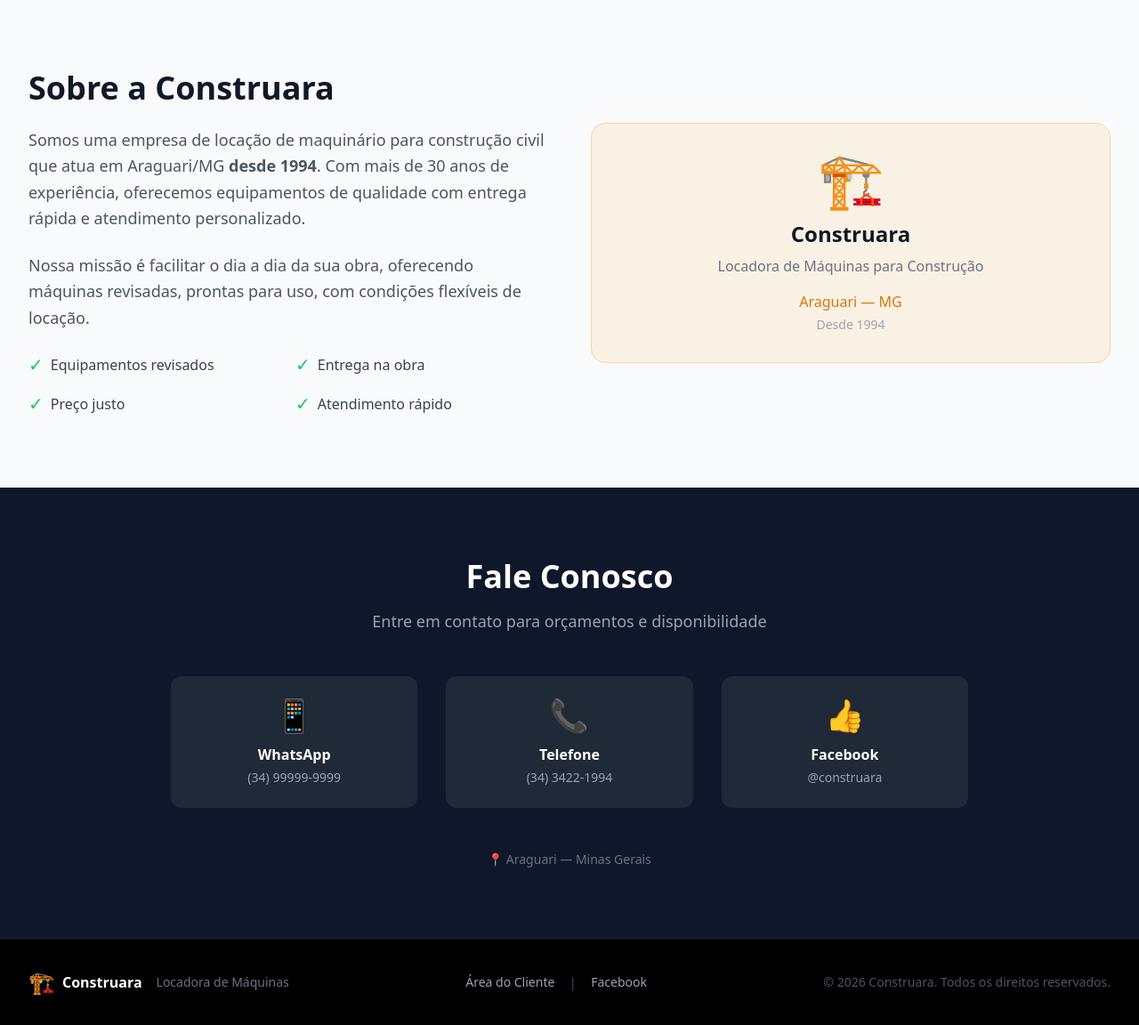
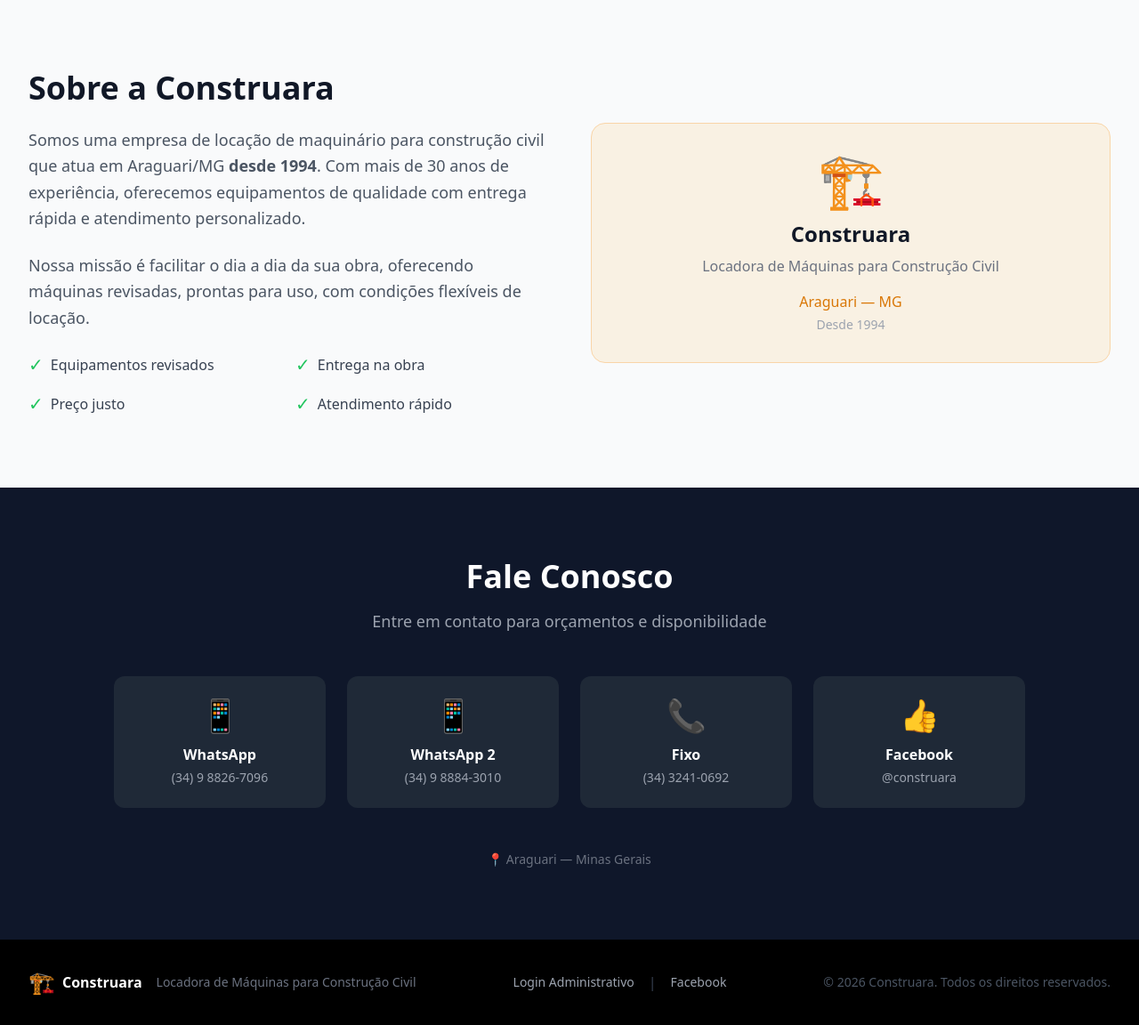
Before and after one commit to leopesi/locamaq, a Django app: page / in a window 1280 px wide. Shown: the part 2261-3413 px from the top of the page at 89% size. Run offline with Django 5.2, Linux system fonts and the light colour scheme; some libraries are stand-ins or nearby versions.

Commit message:
fix: landing page — dados reais Construara
- 'Área do Cliente' → 'Login Administrativo'
- Imagem de capa real do Facebook da empresa
- WhatsApp: (34) 9 8826-7096 e (34) 9 8884-3010
- Fixo: (34) 3241-0692
- Nome completo: Construara Locadora de Máquinas para Construção Civil

```diff
--- a/templates/landing.html
+++ b/templates/landing.html
@@ -3,7 +3,7 @@
 <head>
     <meta charset="UTF-8">
     <meta name="viewport" content="width=device-width, initial-scale=1.0">
-    <title>Construara — Locadora de Máquinas para Construção | Araguari MG</title>
+    <title>Construara — Locadora de Máquinas para Construção Civil | Araguari MG</title>
     <meta name="description" content="Construara - Locação de máquinas e equipamentos para construção civil em Araguari/MG. Desde 1994 oferecendo betoneiras, andaimes, compactadores e mais.">
     <script src="https://cdn.tailwindcss.com"></script>
     <script>
@@ -21,8 +21,8 @@
     <style>
         html { scroll-behavior: smooth; }
         .hero-bg {
-            background: linear-gradient(135deg, rgba(15,23,42,0.9) 0%, rgba(30,41,59,0.85) 100%),
-                        url('https://images.unsplash.com/photo-1504307651254-35680f356dfd?w=1920&q=80') center/cover;
+            background: linear-gradient(135deg, rgba(15,23,42,0.85) 0%, rgba(30,41,59,0.8) 100%),
+                        url('https://scontent.fudi5-1.fna.fbcdn.net/v/t39.30808-6/474068510_984618893719884_6893878752409704133_n.jpg?stp=dst-jpg_tt6&cstp=mx850x315&ctp=s850x315&_nc_cat=106&ccb=1-7&_nc_sid=cc71e4&_nc_ohc=nmB8LPDZl1UQ7kNvwHPC83-&_nc_oc=AdowtOyVgdpx4SVtIqS9wt5_c1iMBJ0dFDY0yWAX-GpuJREzFmrQI00Fl1IwlU1wNOI&_nc_zt=23&_nc_ht=scontent.fudi5-1.fna&_nc_gid=RmykuU0xVjzxPsMCqV31-A&_nc_ss=7b289&oh=00_AQHY92rXwdfcIz3oXfVGwiAzp_rRb4GNSAoX2neRFkAdqA&oe=6A79105C') center/cover;
         }
         .fade-in { animation: fadeIn 0.8s ease-out; }
         @keyframes fadeIn { from { opacity: 0; transform: translateY(20px); } to { opacity: 1; transform: translateY(0); } }
@@ -38,7 +38,7 @@
                     <span class="text-3xl">🏗️</span>
                     <div>
                         <h1 class="text-white font-bold text-lg leading-tight">Construara</h1>
-                        <p class="text-gray-400 text-xs">Locadora de Máquinas</p>
+                        <p class="text-gray-400 text-xs">Locadora de Máquinas para Construção Civil</p>
                     </div>
                 </div>
 
@@ -50,7 +50,7 @@
                     <a href="#sobre" class="text-gray-300 hover:text-white transition text-sm">Sobre</a>
                     <a href="#contato" class="text-gray-300 hover:text-white transition text-sm">Contato</a>
                     <a href="/accounts/login/" class="bg-brand-500 text-white px-5 py-2 rounded-lg hover:bg-brand-600 transition font-medium text-sm">
-                        Área do Cliente
+                        Login Administrativo
                     </a>
                 </div>
 
@@ -88,7 +88,7 @@
                     Equipamentos de qualidade para sua obra com entrega rápida em Araguari e região.
                 </p>
                 <div class="flex flex-wrap gap-4">
-                    <a href="https://wa.me/5534999999999?text=Olá! Gostaria de informações sobre locação de máquinas."
+                    <a href="https://wa.me/5534988267096?text=Olá! Gostaria de informações sobre locação de máquinas."
                        class="bg-green-600 text-white px-8 py-4 rounded-lg hover:bg-green-700 transition font-medium text-lg flex items-center gap-2">
                         📱 WhatsApp
                     </a>
@@ -98,7 +98,7 @@
                     </a>
                     <a href="/accounts/login/"
                        class="border-2 border-white/30 text-white px-8 py-4 rounded-lg hover:bg-white/10 transition font-medium text-lg">
-                        Área do Cliente →
+                        Login Administrativo →
                     </a>
                 </div>
             </div>
@@ -209,7 +209,7 @@
             </div>
 
             <div class="text-center mt-12">
-                <a href="https://wa.me/5534999999999?text=Olá! Gostaria de saber sobre disponibilidade e preços dos equipamentos."
+                <a href="https://wa.me/5534988267096?text=Olá! Gostaria de saber sobre disponibilidade e preços dos equipamentos."
                    class="inline-flex items-center gap-2 bg-green-600 text-white px-8 py-4 rounded-lg hover:bg-green-700 transition font-medium text-lg">
                     📱 Solicitar Orçamento via WhatsApp
                 </a>
@@ -255,7 +255,7 @@
                     <div class="text-center">
                         <span class="text-6xl">🏗️</span>
                         <h3 class="text-2xl font-bold text-gray-900 mt-4">Construara</h3>
-                        <p class="text-gray-500 mt-2">Locadora de Máquinas para Construção</p>
+                        <p class="text-gray-500 mt-2">Locadora de Máquinas para Construção Civil</p>
                         <p class="text-brand-600 font-medium mt-4">Araguari — MG</p>
                         <p class="text-gray-400 text-sm mt-1">Desde 1994</p>
                     </div>
@@ -272,16 +272,21 @@
                 <p class="text-gray-400 text-lg">Entre em contato para orçamentos e disponibilidade</p>
             </div>
 
-            <div class="grid grid-cols-1 md:grid-cols-3 gap-8 max-w-4xl mx-auto">
-                <a href="https://wa.me/5534999999999" class="bg-gray-800 rounded-xl p-6 text-center hover:bg-gray-700 transition">
+            <div class="grid grid-cols-1 md:grid-cols-4 gap-6 max-w-5xl mx-auto">
+                <a href="https://wa.me/5534988267096" class="bg-gray-800 rounded-xl p-6 text-center hover:bg-gray-700 transition">
                     <div class="text-4xl mb-3">📱</div>
                     <h4 class="font-bold text-white">WhatsApp</h4>
-                    <p class="text-gray-400 text-sm mt-1">(34) 99999-9999</p>
+                    <p class="text-gray-400 text-sm mt-1">(34) 9 8826-7096</p>
                 </a>
-                <a href="tel:+553434221994" class="bg-gray-800 rounded-xl p-6 text-center hover:bg-gray-700 transition">
+                <a href="https://wa.me/5534988843010" class="bg-gray-800 rounded-xl p-6 text-center hover:bg-gray-700 transition">
+                    <div class="text-4xl mb-3">📱</div>
+                    <h4 class="font-bold text-white">WhatsApp 2</h4>
+                    <p class="text-gray-400 text-sm mt-1">(34) 9 8884-3010</p>
+                </a>
+                <a href="tel:+553432410692" class="bg-gray-800 rounded-xl p-6 text-center hover:bg-gray-700 transition">
                     <div class="text-4xl mb-3">📞</div>
-                    <h4 class="font-bold text-white">Telefone</h4>
-                    <p class="text-gray-400 text-sm mt-1">(34) 3422-1994</p>
+                    <h4 class="font-bold text-white">Fixo</h4>
+                    <p class="text-gray-400 text-sm mt-1">(34) 3241-0692</p>
                 </a>
                 <a href="https://www.facebook.com/construara" target="_blank" class="bg-gray-800 rounded-xl p-6 text-center hover:bg-gray-700 transition">
                     <div class="text-4xl mb-3">👍</div>
@@ -303,10 +308,10 @@
                 <div class="flex items-center gap-2">
                     <span class="text-2xl">🏗️</span>
                     <span class="text-white font-bold">Construara</span>
-                    <span class="text-gray-500 text-sm ml-2">Locadora de Máquinas</span>
+                    <span class="text-gray-500 text-sm ml-2">Locadora de Máquinas para Construção Civil</span>
                 </div>
                 <div class="flex items-center gap-4">
-                    <a href="/accounts/login/" class="text-gray-400 hover:text-white transition text-sm">Área do Cliente</a>
+                    <a href="/accounts/login/" class="text-gray-400 hover:text-white transition text-sm">Login Administrativo</a>
                     <span class="text-gray-700">|</span>
                     <a href="https://www.facebook.com/construara" target="_blank" class="text-gray-400 hover:text-white transition text-sm">Facebook</a>
                 </div>
```
